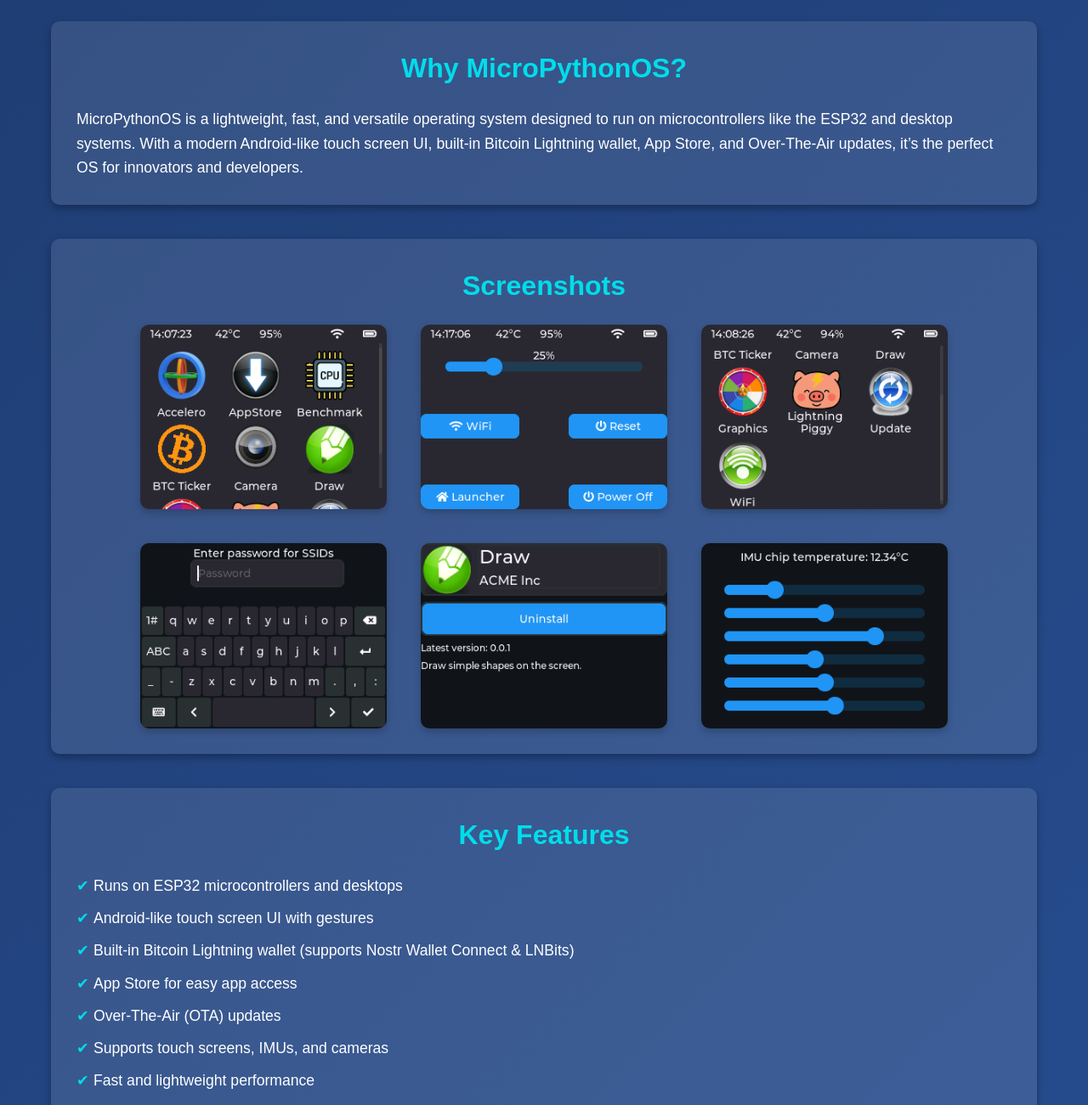
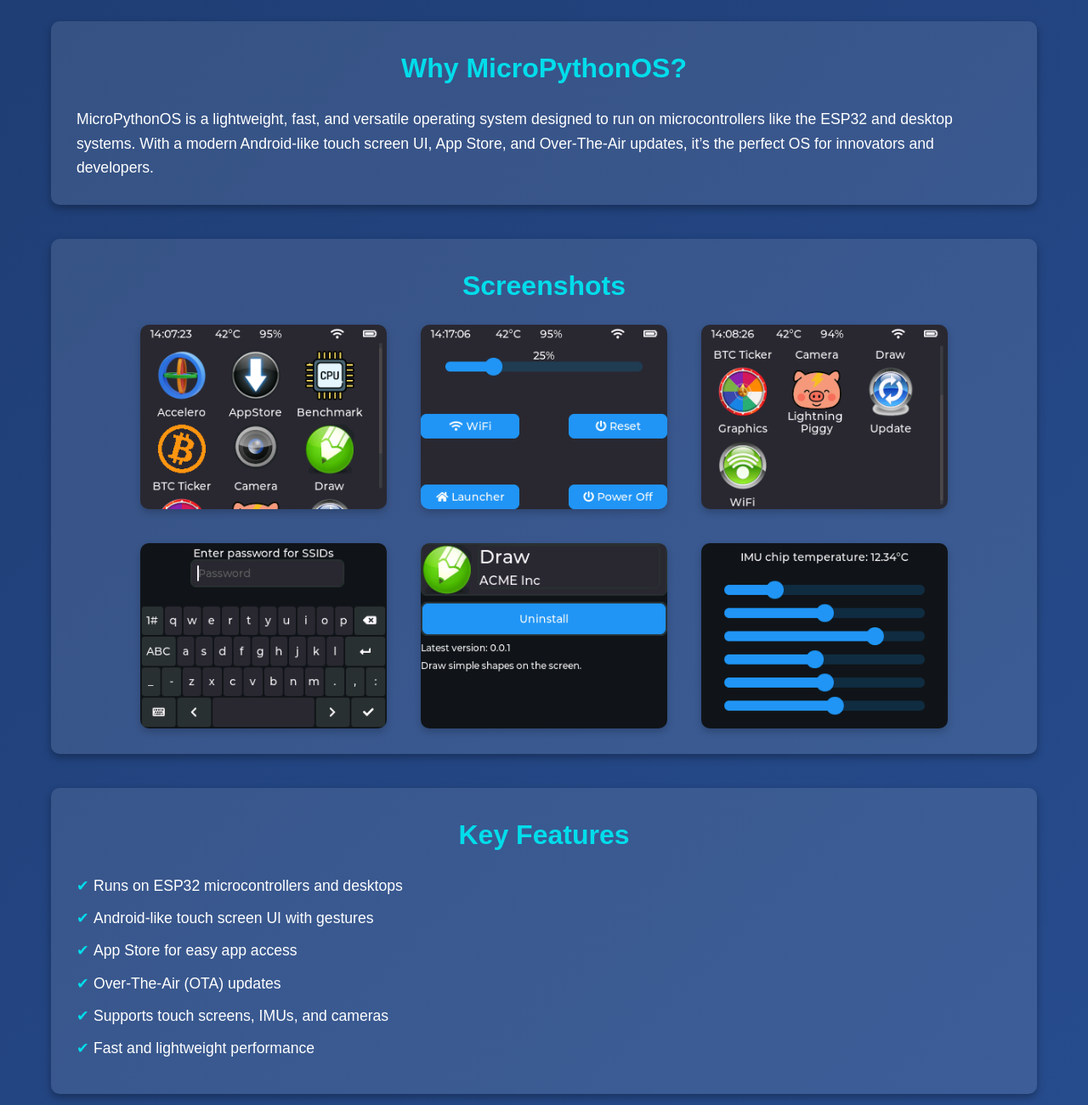
Before and after one commit to MicroPythonOS/website, a plain HTML site: page index.html in a window 1280 px wide. Shown: the part 260-1560 px from the top of the page at 85% size. Drawn offline with Linux system fonts and the light colour scheme.

Commit message:
Wallet isn't built in yet

```diff
--- a/index.html
+++ b/index.html
@@ -180,7 +180,8 @@
     <div class="container">
         <section>
             <h2>Why MicroPythonOS?</h2>
-            <p>MicroPythonOS is a lightweight, fast, and versatile operating system designed to run on microcontrollers like the ESP32 and desktop systems. With a modern Android-like touch screen UI, built-in Bitcoin Lightning wallet, App Store, and Over-The-Air updates, it’s the perfect OS for innovators and developers.</p>
+            <!-- <p>MicroPythonOS is a lightweight, fast, and versatile operating system designed to run on microcontrollers like the ESP32 and desktop systems. With a modern Android-like touch screen UI, built-in Bitcoin Lightning wallet, App Store, and Over-The-Air updates, it’s the perfect OS for innovators and developers.</p> -->
+            <p>MicroPythonOS is a lightweight, fast, and versatile operating system designed to run on microcontrollers like the ESP32 and desktop systems. With a modern Android-like touch screen UI, App Store, and Over-The-Air updates, it’s the perfect OS for innovators and developers.</p>
         </section>
 
         <section>
@@ -201,7 +202,7 @@
             <ul>
                 <li>Runs on ESP32 microcontrollers and desktops</li>
                 <li>Android-like touch screen UI with gestures</li>
-                <li>Built-in Bitcoin Lightning wallet (supports Nostr Wallet Connect & LNBits)</li>
+                <!-- <li>Built-in Bitcoin Lightning wallet (supports Nostr Wallet Connect & LNBits)</li> -->
                 <li>App Store for easy app access</li>
                 <li>Over-The-Air (OTA) updates</li>
                 <li>Supports touch screens, IMUs, and cameras</li>
@@ -218,7 +219,7 @@
                 <li>Fast execution with quick boot times</li>
                 <li>Modern touch screen support with gestures</li>
                 <li>OTA updates for seamless maintenance</li>
-                <li>Bitcoin Lightning wallet for decentralized payments</li>
+                <!-- <li>Bitcoin Lightning wallet for decentralized payments</li> -->
             </ul>
         </section>
 
@@ -243,6 +244,7 @@
         </div>
 
         <div class="contact">
+            <p>Community: <a href="https://t.me/MicroPythonOS">t.me/MicroPythonOS</a></p>
             <p>Contact: <a href="mailto:info@MicroPythonOS.com">info@MicroPythonOS.com</a></p>
         </div>
     </div>
```
